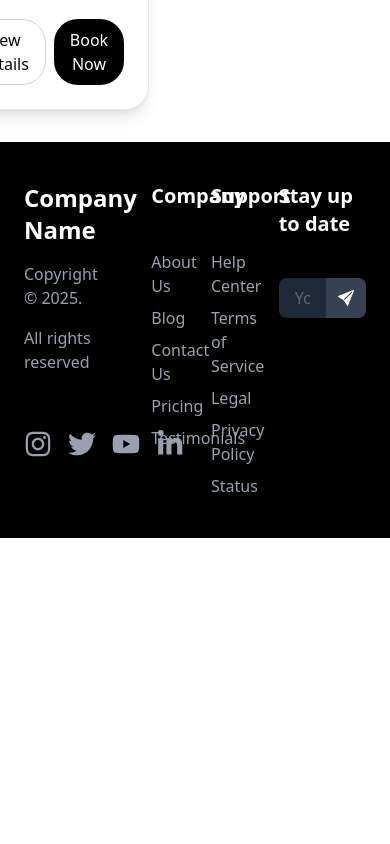
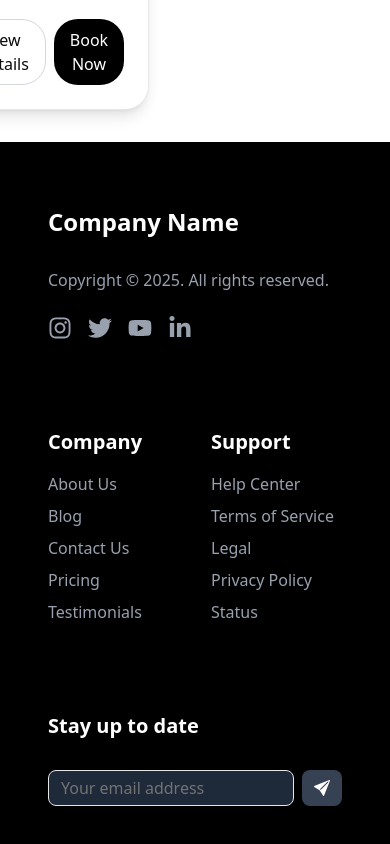
Before and after one commit to vedang29/Carehome-frontend, a Next.js app: page /search in a window 390 px wide. Shown: the part 2698-3542 px from the top of the page. Before the commit the page ends 3236 px from the top, so only its background shows below. Built offline with nearby package versions, Linux system fonts and the light colour scheme.

Commit message:
Integrated ShadCN in landing page

```diff
--- a/src/components/custom/landing/About.js
+++ b/src/components/custom/landing/About.js
@@ -11,8 +11,6 @@ const About = () => {
       </div>
       <div className="flex justify-around">
         <AboutCard />
-        <AboutCard />
-        <AboutCard />
       </div>
 
 
--- a/src/components/custom/landing/Footer.js
+++ b/src/components/custom/landing/Footer.js
@@ -1,30 +1,35 @@
 import { FaInstagram, FaTwitter, FaYoutube, FaLinkedinIn } from "react-icons/fa";
 import { BsFillSendFill } from "react-icons/bs";
+import { Input } from "@/components/ui/input";
+import { Button } from "@/components/ui/button";
+import { Card, CardContent, CardHeader, CardTitle } from "@/components/ui/card";
 
 const Footer = () => {
     return (
         <footer className="bg-black text-white py-10 px-6">
-            <div className="max-w-6xl mx-auto grid grid-cols-3 gap-10 md:gap-6">
+            <div className="max-w-6xl mx-auto grid grid-cols-1 md:grid-cols-3 gap-10">
 
                 {/* Left Section */}
-                <div className="flex flex-col items-start space-y-4">
-                    <p className="text-white text-2xl font-semibold">Company Name</p>
-                    <p className="text-gray-400">Copyright © 2025.</p>
-                    <p className="text-gray-400">All rights reserved</p>
-
-                    {/* Social Icons */}
-                    <div className="flex space-x-4 mt-10">
-                        <FaInstagram className="text-gray-400 hover:text-white cursor-pointer text-lg" size={28}/>
-                        <FaTwitter className="text-gray-400 hover:text-white cursor-pointer text-lg" size={28}/>
-                        <FaYoutube className="text-gray-400 hover:text-white cursor-pointer text-lg" size={28}/>
-                        <FaLinkedinIn className="text-gray-400 hover:text-white cursor-pointer text-lg" size={28}/>
+                <Card className="bg-transparent shadow-none border-none">
+                    <CardHeader>
+                        <CardTitle className="text-white text-2xl">Company Name</CardTitle>
+                    </CardHeader>
+                    <CardContent>
+                        <p className="text-gray-400">Copyright © 2025. All rights reserved.</p>
+                        <div className="flex space-x-4 mt-6">
+                            <FaInstagram className="text-gray-400 hover:text-white cursor-pointer" size={24} />
+                            <FaTwitter className="text-gray-400 hover:text-white cursor-pointer" size={24} />
+                            <FaYoutube className="text-gray-400 hover:text-white cursor-pointer" size={24} />
+                            <FaLinkedinIn className="text-gray-400 hover:text-white cursor-pointer" size={24} />
                         </div>
-                </div>
+                    </CardContent>
+                </Card>
 
                 {/* Middle Section */}
-                <div className="grid grid-cols-2 gap-8">
+                <Card className="bg-transparent shadow-none border-none">
+                    <CardContent className="grid grid-cols-2 gap-8">
                         <div>
-                        <h3 className="font-bold text-white mb-10 text-xl">Company</h3>
+                            <h3 className="font-bold text-white text-xl mb-4">Company</h3>
                             <ul className="text-gray-400 space-y-2">
                                 <li className="hover:text-white cursor-pointer">About Us</li>
                                 <li className="hover:text-white cursor-pointer">Blog</li>
@@ -34,7 +39,7 @@ const Footer = () => {
                             </ul>
                         </div>
                         <div>
-                        <h3 className="font-bold text-white mb-10 text-xl">Support</h3>
+                            <h3 className="font-bold text-white text-xl mb-4">Support</h3>
                             <ul className="text-gray-400 space-y-2">
                                 <li className="hover:text-white cursor-pointer">Help Center</li>
                                 <li className="hover:text-white cursor-pointer">Terms of Service</li>
@@ -43,22 +48,23 @@ const Footer = () => {
                                 <li className="hover:text-white cursor-pointer">Status</li>
                             </ul>
                         </div>
-                </div>
+                    </CardContent>
+                </Card>
 
                 {/* Right Section */}
-                <div className="flex flex-col space-y-3">
-                    <h3 className="font-bold text-white mb-10 text-xl">Stay up to date</h3>
-                    <div className="flex bg-gray-800 rounded-md overflow-hidden">
-                        <input
-                            type="text"
-                            placeholder="Your email address"
-                            className="bg-transparent text-gray-400 px-4 py-2 w-full focus:outline-none"
-                        />
-                        <button className="bg-gray-700 p-3">
+                <Card className="bg-transparent shadow-none border-none">
+                    <CardHeader>
+                        <CardTitle className="text-white text-xl">Stay up to date</CardTitle>
+                    </CardHeader>
+                    <CardContent>
+                        <div className="flex items-center space-x-2">
+                            <Input type="email" placeholder="Your email address" className="bg-gray-800 text-gray-400 placeholder-gray-500 focus:ring-gray-500" />
+                            <Button variant="secondary" className="bg-gray-700 hover:bg-gray-600">
                                 <BsFillSendFill className="text-white" />
-                        </button>
+                            </Button>
                         </div>
-                </div>
+                    </CardContent>
+                </Card>
             </div>
         </footer>
     );
--- a/src/components/custom/landing/Header.js
+++ b/src/components/custom/landing/Header.js
@@ -33,14 +33,14 @@ const Header = () => {
 
                 {/*Category Icons */}
                 <div className="z-10 flex gap-4 mt-10">
-                    <Button variant="outline" className="h-auto w-28 flex flex-col items-center text-center hover-card">
+                    <Button variant="outline" className="h-auto w-28 flex flex-col bg-black/15 text-white items-center text-center hover-card">
                         <House className="!w-7 !h-7 mb-2" />
                         Residential <br /> Care Homes
                     </Button>
-                    <Button variant="outline" className="h-auto w-28 flex flex-col items-center text-center hover-card">
+                    <Button variant="outline" className="h-auto w-28 flex flex-col bg-black/15 text-white items-center text-center hover-card">
                         <Building2 className="!w-7 !h-7 mb-2" />
                         Retirement <br /> Communities
-                    </Button> <Button variant="outline" className="h-auto w-28 flex flex-col items-center text-center hover-card">
+                    </Button> <Button variant="outline" className="h-auto w-28 flex flex-col bg-black/15 text-white items-center text-center hover-card">
                         <Building className="!w-7 !h-7 mb-2" />
                         Specialized <br /> Care Homes
                     </Button>
--- /dev/null
+++ b/src/components/ui/card.jsx
@@ -0,0 +1,101 @@
+import * as React from "react"
+
+import { cn } from "@/lib/utils"
+
+function Card({
+  className,
+  ...props
+}) {
+  return (
+    <div
+      data-slot="card"
+      className={cn(
+        "bg-card text-card-foreground flex flex-col gap-6 rounded-xl border py-6 shadow-sm",
+        className
+      )}
+      {...props} />
+  );
+}
+
+function CardHeader({
+  className,
+  ...props
+}) {
+  return (
+    <div
+      data-slot="card-header"
+      className={cn(
+        "@container/card-header grid auto-rows-min grid-rows-[auto_auto] items-start gap-1.5 px-6 has-data-[slot=card-action]:grid-cols-[1fr_auto] [.border-b]:pb-6",
+        className
+      )}
+      {...props} />
+  );
+}
+
+function CardTitle({
+  className,
+  ...props
+}) {
+  return (
+    <div
+      data-slot="card-title"
+      className={cn("leading-none font-semibold", className)}
+      {...props} />
+  );
+}
+
+function CardDescription({
+  className,
+  ...props
+}) {
+  return (
+    <div
+      data-slot="card-description"
+      className={cn("text-muted-foreground text-sm", className)}
+      {...props} />
+  );
+}
+
+function CardAction({
+  className,
+  ...props
+}) {
+  return (
+    <div
+      data-slot="card-action"
+      className={cn(
+        "col-start-2 row-span-2 row-start-1 self-start justify-self-end",
+        className
+      )}
+      {...props} />
+  );
+}
+
+function CardContent({
+  className,
+  ...props
+}) {
+  return (<div data-slot="card-content" className={cn("px-6", className)} {...props} />);
+}
+
+function CardFooter({
+  className,
+  ...props
+}) {
+  return (
+    <div
+      data-slot="card-footer"
+      className={cn("flex items-center px-6 [.border-t]:pt-6", className)}
+      {...props} />
+  );
+}
+
+export {
+  Card,
+  CardHeader,
+  CardFooter,
+  CardTitle,
+  CardAction,
+  CardDescription,
+  CardContent,
+}
```
Also changed, not shown: src/components/custom/landing/AboutCard.js (+51 -14 lines), src/components/custom/landing/Blogs.js (+24 -16 lines). Lines whose indentation alone changed are shown as unchanged.
